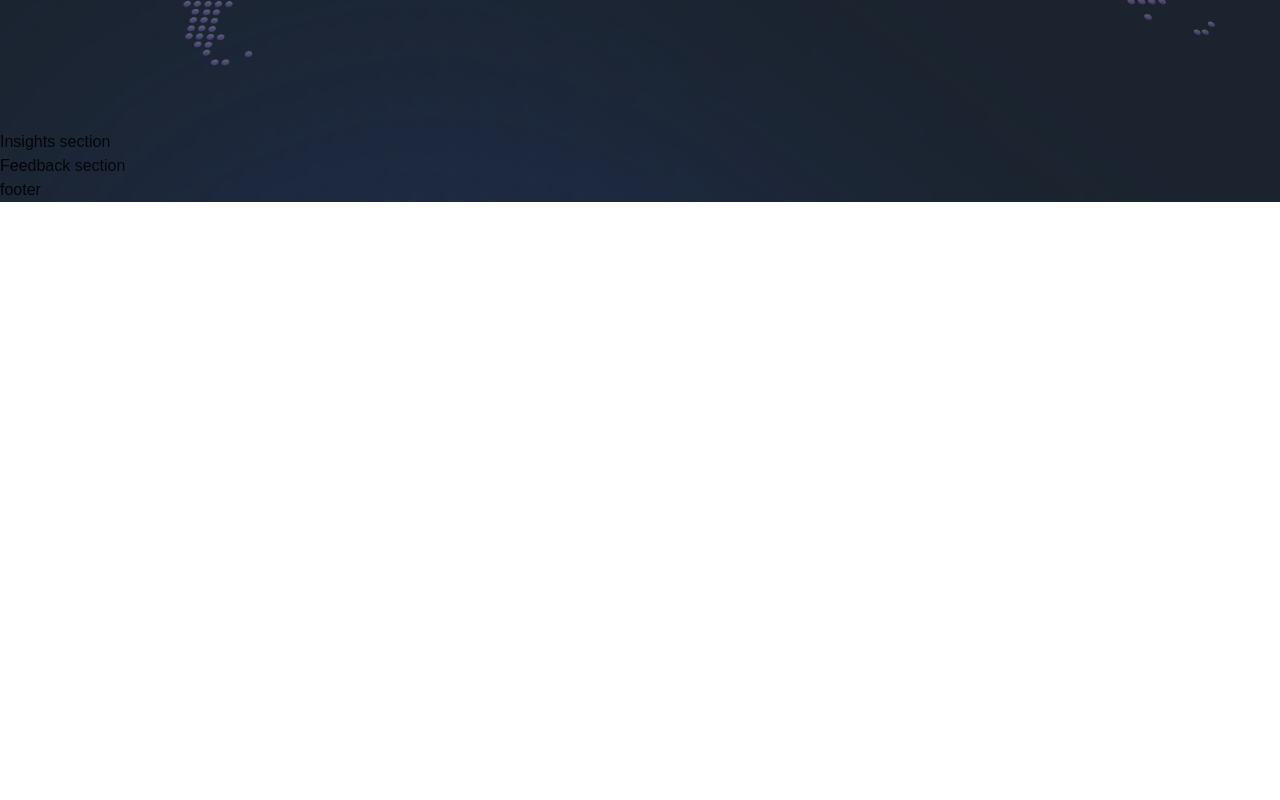
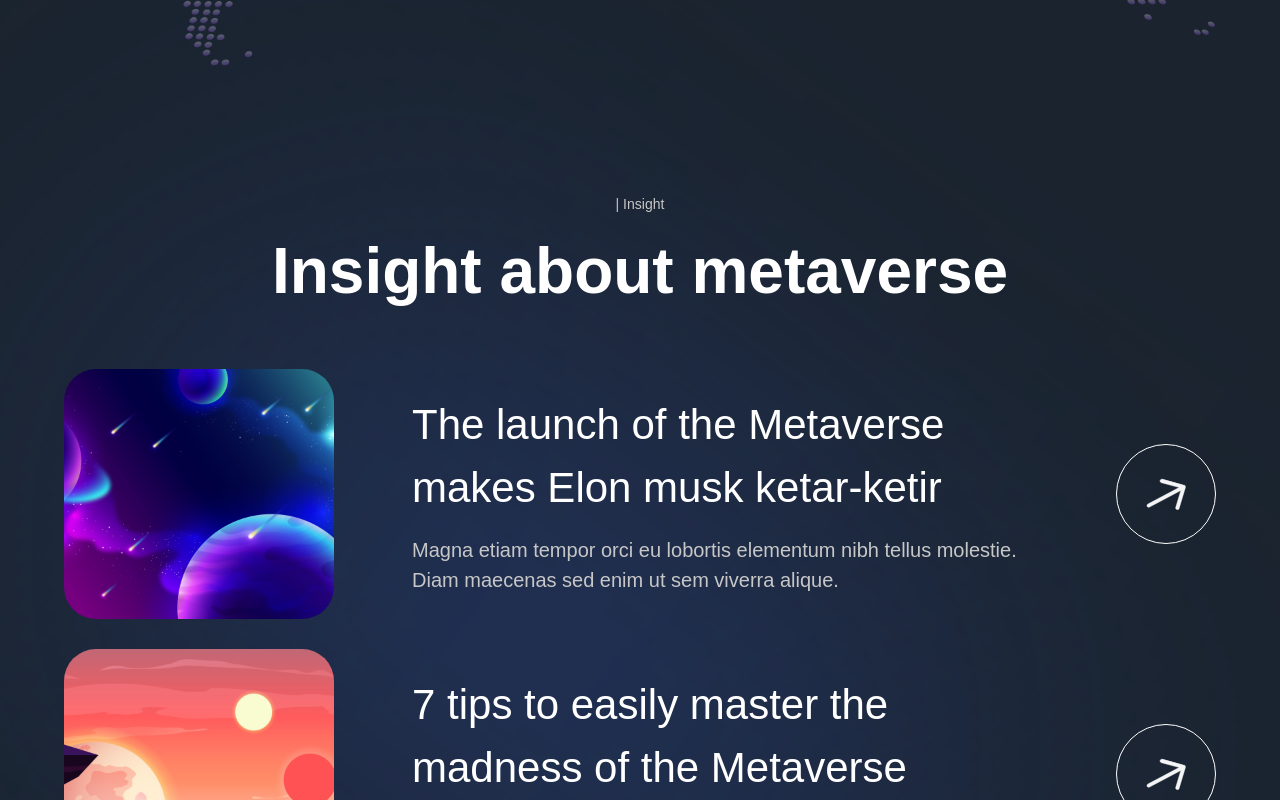
Before and after one commit to imadeddineF/Metaverse-app, a Next.js app: page / in a window 1280 px wide. Shown: the part 4960-5760 px from the top of the page. Before the commit the page ends 5162 px from the top, so only its background shows below. Built offline with nearby package versions, Linux system fonts and the light colour scheme; a web font is replaced by a local one.

Commit message:
add the insight section

```diff
--- a/components/InsightCard.jsx
+++ b/components/InsightCard.jsx
@@ -1,9 +1,36 @@
 'use client';
 
-const InsightCard = () => (
-  <div>
-    Insight Card
-  </div>
+import { motion } from 'framer-motion';
+import { fadeIn } from '../utils/motion';
+
+const InsightCard = ({ imgUrl, title, subtitle, index }) => (
+  <motion.div
+    variants={fadeIn('up', 'spring', index * 0.5, 1)}
+    className="flex flex-col gap-4 md:flex-row"
+  >
+    <img
+      src={imgUrl}
+      alt="planet-01"
+      className="md:w-[270px] w-full h-[250px] rounded-[32px] object-cover"
+    />
+    <div className="flex items-center justify-between w-full">
+      <div className="flex-1 md:ml-[62px] flex flex-col max-w-[650px]">
+        <h4 className="font-normal lg:text-[42px] text-[26px] text-white">
+          {title}
+        </h4>
+        <p className="mt-[16px] font-normal lg:text-[20px] text-14px] text-secondary-white">
+          {subtitle}
+        </p>
+      </div>
+      <div className="lg:flex hidden items-center justify-center w-[100px] h-[100px] rounded-full bg-transparent border-[1px] border-white">
+        <img
+          src="arrow.svg"
+          alt="arrow"
+          className="w-[40%] h-[40%] object-contain"
+        />
+      </div>
+    </div>
+  </motion.div>
 );
 
 export default InsightCard;
--- a/sections/Insights.jsx
+++ b/sections/Insights.jsx
@@ -1,7 +1,32 @@
 'use client';
 
+import { motion } from 'framer-motion';
+import styles from '../styles';
+import { staggerContainer } from '../utils/motion';
+import { InsightCard, TitleText, TypingText } from '../components';
+import { insights } from '../constants';
+
 const Insights = () => (
-  <section>
+  <section className={`${styles.paddings} relative z-10 `}>
+    <motion.div
+      variants={staggerContainer}
+      initial="hidden"
+      whileInView="show"
+      viewport={{ once: false, amount: 0.25 }}
+      className={`${styles.innerWidth} mx-auto flex  flex-col`}
+    >
+      <TypingText title="| Insight" textStyles="text-center" />
+      <TitleText title="Insight about metaverse" textStyles="text-center" />
+      <div className="mt-[50px] flex flex-col gap-[30px]">
+        {insights.map((insight, index) => (
+          <InsightCard
+            key={`insight-${index}`}
+            {...insight}
+            index={index + 1}
+          />
+        ))}
+      </div>
+    </motion.div>
     Insights section
   </section>
 );
--- a/sections/World.jsx
+++ b/sections/World.jsx
@@ -16,7 +16,7 @@
     >
       <TypingText title="| People on the world" textStyles="text-center" />
       <TitleText
-        title={<>Track frinds around you and invite them to play together in the same world</>}
+        title="Track frinds around you and invite them to play together in the same world"
         textStyles="text-center"
       />
       <motion.div
```
